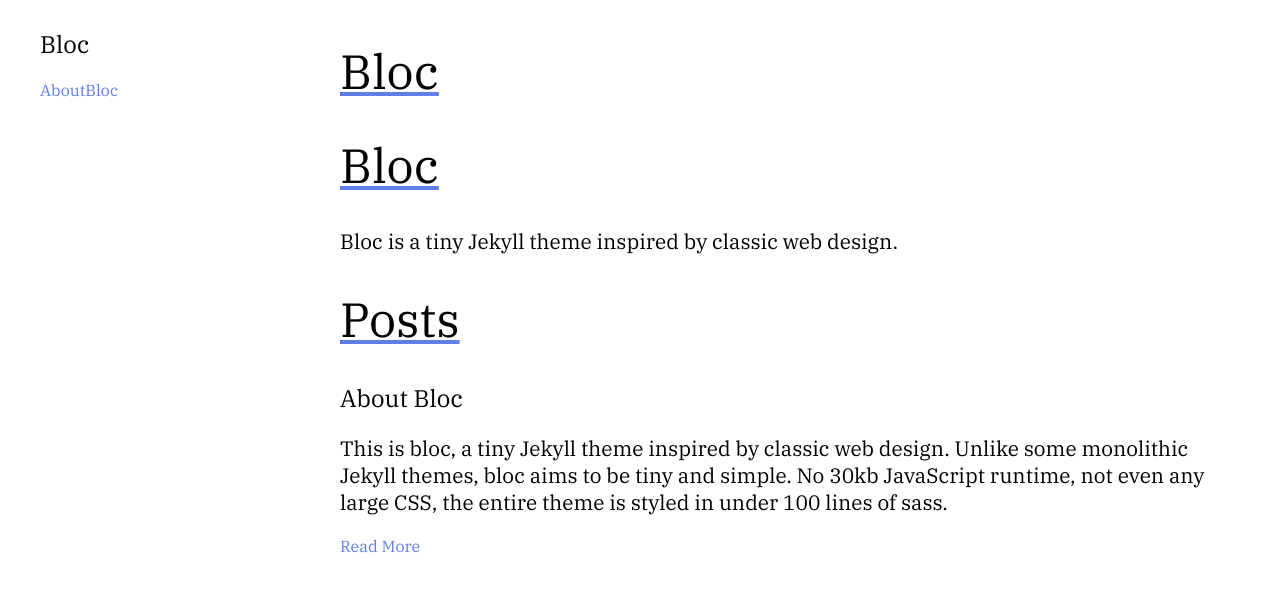
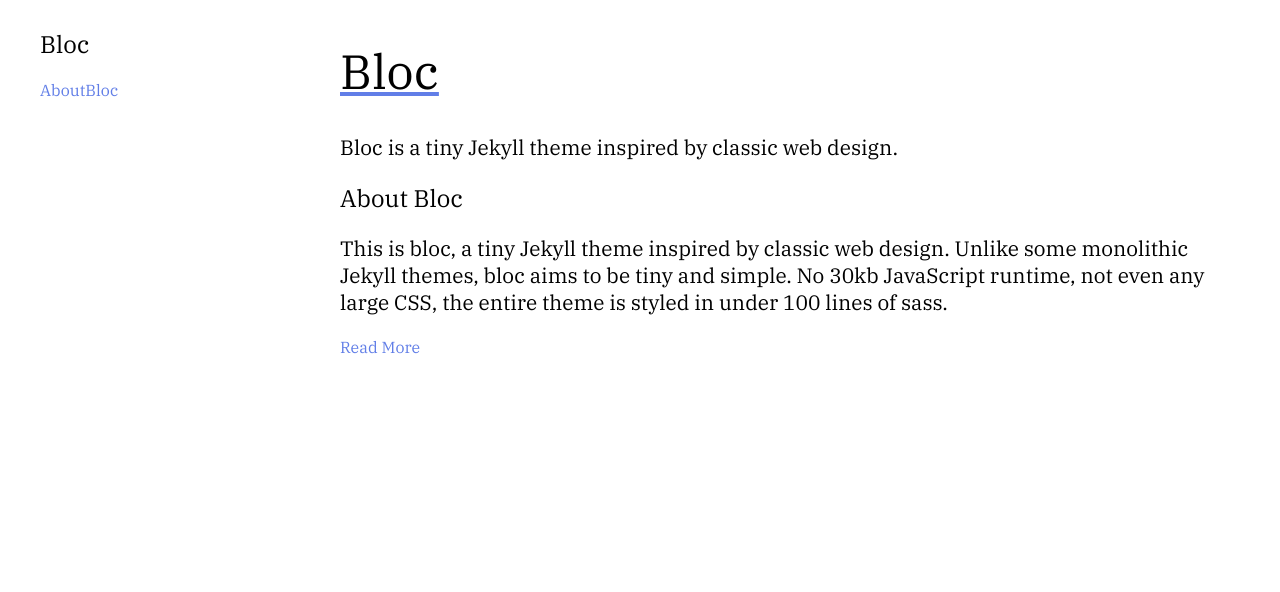
Before and after one commit to swissChili/bloc, a Jekyll site: the page built from index.md, in a window 1280 px wide. Shown: the top 592 px of the page. Built offline with Jekyll 4.4.1, drawn with Linux system fonts in a browser that asks for light colours; nearby versions of some CDN libraries; our own code applies the rules of GitHub Pages for plain Markdown files.

Commit message:
Remove title, posts label, etc

```diff
--- a/_layouts/home.html
+++ b/_layouts/home.html
@@ -2,12 +2,7 @@
 layout: default
 ---
 
-<h1>{{ page.title }}</h1>
-
 {{ content }}
-
-<h1>Posts</h1>
-
 
 {%- for post in site.posts -%}
 
```
